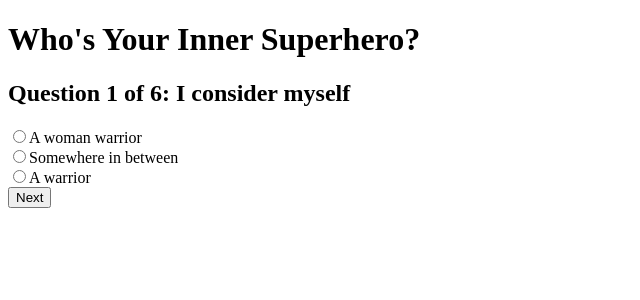
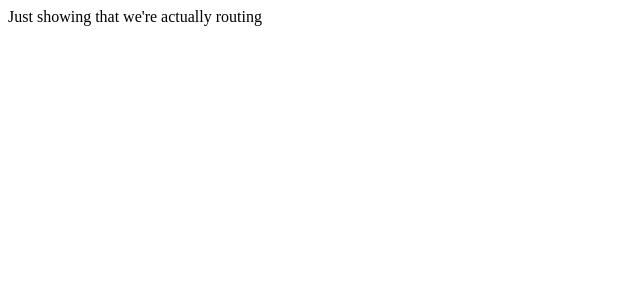
Before and after one commit to ktmm1313/FinalProject, an Angular app: page /results in a window 1280 px wide. Shown: the top 300 px of the page, without its empty margins (0-640 px from the left). Built offline with nearby package versions, Linux system fonts and the light colour scheme.

Commit message:
adjusted button logic and made the page route after the final click

```diff
--- a/src/app/app-routing.module.ts
+++ b/src/app/app-routing.module.ts
@@ -4,8 +4,9 @@ import { QuizComponent } from './quiz/quiz.component';
 import { ResultsComponent } from './results/results.component';
 
 const routes: Routes = [
-  {path: "quiz", component: QuizComponent},
-  {path: "results", component: ResultsComponent},
+  { path: '', component: QuizComponent },
+  { path: 'quiz', component: QuizComponent },
+  { path: 'results', component: ResultsComponent }
 ];
 
 @NgModule({
--- a/src/app/app.component.html
+++ b/src/app/app.component.html
@@ -1,5 +1,4 @@
 
-<app-quiz></app-quiz>
-
+<!-- <app-quiz></app-quiz> -->
 
 <router-outlet></router-outlet>
--- a/src/app/quiz/quiz.component.html
+++ b/src/app/quiz/quiz.component.html
@@ -3,7 +3,7 @@
 </header>
 
 <section *ngFor="let question of questions;">
-        <div *ngIf="question.id == currentItem">
+        <div *ngIf="question.id == currentItem && currentGroup <= 6">
     <h2>Question {{question.group}} of 6: {{question.text}}</h2>
     </div>
         <div *ngIf="question.group == currentGroup">
@@ -13,7 +13,15 @@
     </form>
 </div>
 </section>
-<button class="question_btn" (click) = "gatherAnswers(answers)">Next</button>
+
+<div *ngIf="currentGroup <= 6; else elseBlock">
+<button class="question_btn" (click) = "gatherAnswers(answers)">Next Question</button>
+</div>
+<div>
+    <ng-template #elseBlock>
+<button class="question_btn" (click) = "gatherAnswers(answers)" routerLink="/results">I'm Ready for My Secret Identity</button>
+    </ng-template>
+</div>
 
 
 
--- a/src/app/quiz/quiz.component.ts
+++ b/src/app/quiz/quiz.component.ts
@@ -29,7 +29,7 @@ export class QuizComponent implements OnInit {
     {id: "1a", group: "1", text: "I consider myself", answer: "A woman warrior", points: 1, gender: "female" },
     {id: "1b", group: "1", text: "I consider myself", answer: "Somewhere in between", points: 2, gender: "" },
     {id: "1c", group: "1", text: "I consider myself", answer: "A warrior", points: 3, gender: "male" },
-    {id: "2a", group: "2", text: "Would you rather...", answer: "Help someone in need", points: 1, gender: ""},
+    {id: "2a", group: "2", text: "Would you rather...", answer: "Help someone in need", points: 1, gender: "" },
     {id: "2b", group: "2", text: "Would you rather...", answer: "Depends on the day", points: 5, gender: "" },
     {id: "2c", group: "2", text: "Would you rather...", answer: "Rule the world at all costs", points: 10, gender: "" },
     {id: "3a", group: "3", text: "What's your go-to snack?", answer: "Candy bar", points: 5, gender: "" },
@@ -52,28 +52,28 @@ export class QuizComponent implements OnInit {
   answers: any;
   totalPoints: number;
   genderChoice: string;
-  questionBtn: QuestionBtn[] = [
-    {id: 1, text: "Next Question", route: "/"},
-    {id: 2, text: "Get Results", route: "/results"}
-  ];
 
   constructor(public marvelService: MarvelService) {}
 
   ngOnInit(): void {}
 
   gatherAnswers(answers: any) {
-      if (this.currentGroup <= 6) {
+      if (this.currentGroup < 6) {
       this.allAnswers.push(parseInt(answers));
       this.currentGroup += 1;
-      this.currentItem = this.currentGroup.toString() + 'a';  // Not sure why this is needed since I thought it would update automatically when the variable updated
+      this.currentItem = this.currentGroup.toString() + 'a';
       console.log(answers);
       console.log(this.allAnswers);
-      } else {
-
+      } else if (this.currentGroup = 6) {
+      this.allAnswers.push(parseInt(answers));
+      this.currentGroup += 1;
       function add(sum, b) {
         return sum + b;
       };
       let totalPoints = this.allAnswers.reduce(add, 0);
+      console.log(this.allAnswers);
       console.log(totalPoints);
+      return totalPoints
     };
-  }};
+  }
+};
--- a/src/app/results/results.component.html
+++ b/src/app/results/results.component.html
@@ -1,3 +1,5 @@
+<div>Just showing that we're actually routing</div>
+
 <div class="findingHero" *ngFor="let hero of marvelService.heroes; let i=index;">
 
 <h3>Your superhero is:</h3>
--- a/src/index.html
+++ b/src/index.html
@@ -2,7 +2,7 @@
 <html lang="en">
 <head>
   <meta charset="utf-8">
-  <title>Final Project</title>
+  <title>Who's Your Inner Superhero?</title>
   <base href="/">
   <meta name="viewport" content="width=device-width, initial-scale=1">
   <link rel="icon" type="image/x-icon" href="favicon.ico">
```
